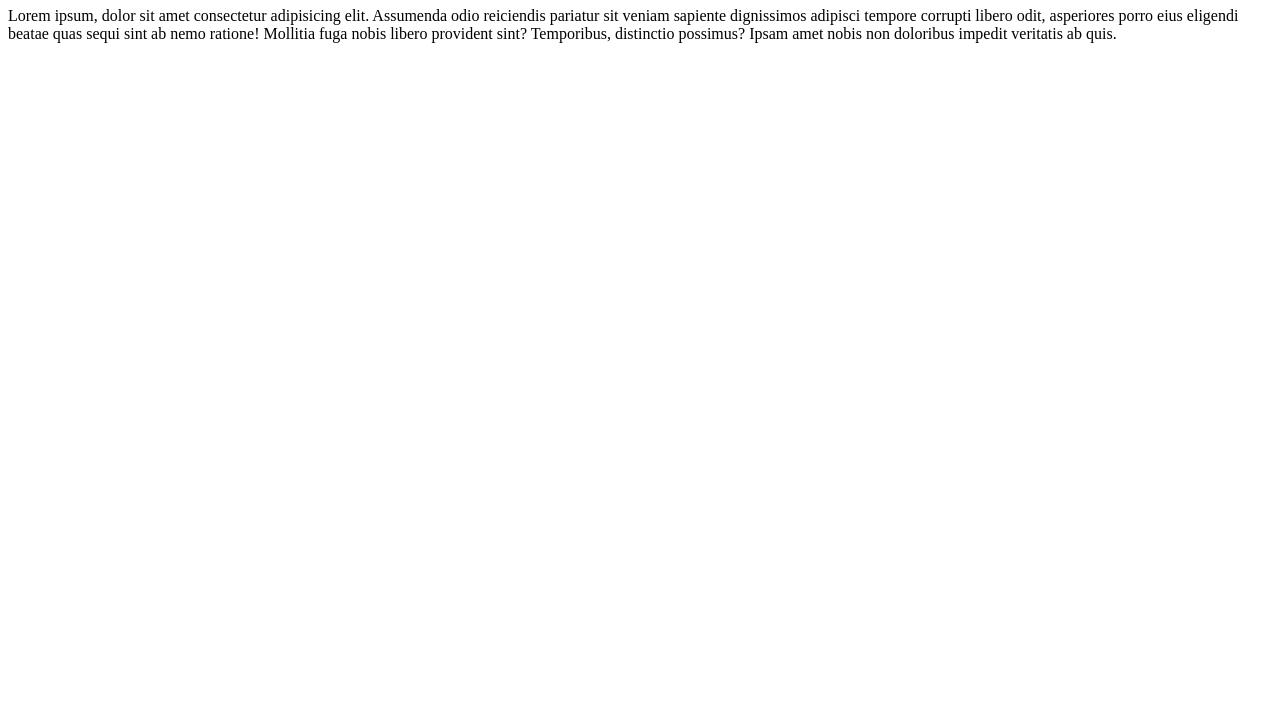
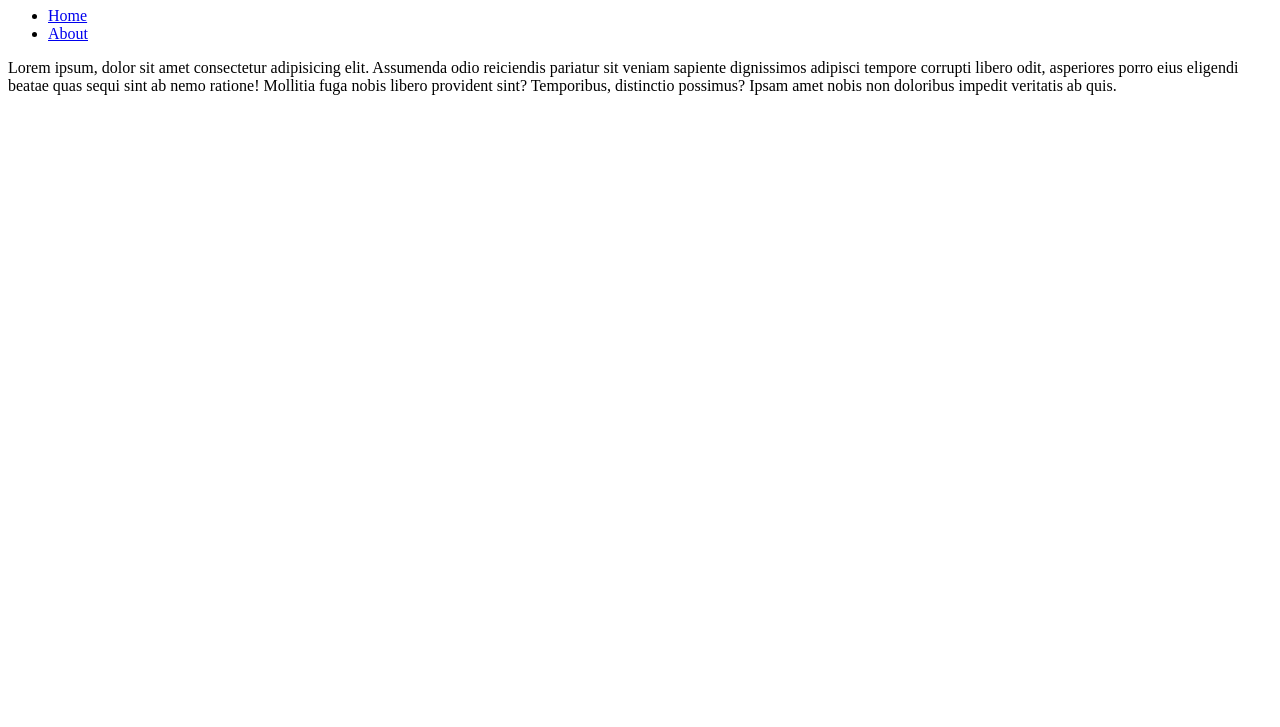
Before and after one commit to deepaklakkad/learning-git, a plain HTML site: page src/index.html in a window 1280 px wide. Shown: the part 73-800 px from the top of the page. Drawn offline with Linux system fonts and the light colour scheme.

Commit message:
added menu in both files

```diff
--- a/src/index.html
+++ b/src/index.html
@@ -9,6 +9,12 @@
 
 <body>
     <h1>Learning Git</h1>
+
+    <ul>
+        <li><a href="index.html">Home</a></li>
+        <li><a href="about.html">About</a></li>
+    </ul>
+
     <p>Lorem ipsum, dolor sit amet consectetur adipisicing elit. Assumenda odio reiciendis pariatur sit veniam sapiente
         dignissimos adipisci tempore corrupti libero odit, asperiores porro eius eligendi beatae quas sequi sint ab nemo
         ratione! Mollitia fuga nobis libero provident sint? Temporibus, distinctio possimus? Ipsam amet nobis non
```
Also changed, not shown: src/about.html (+4 -0 lines).
